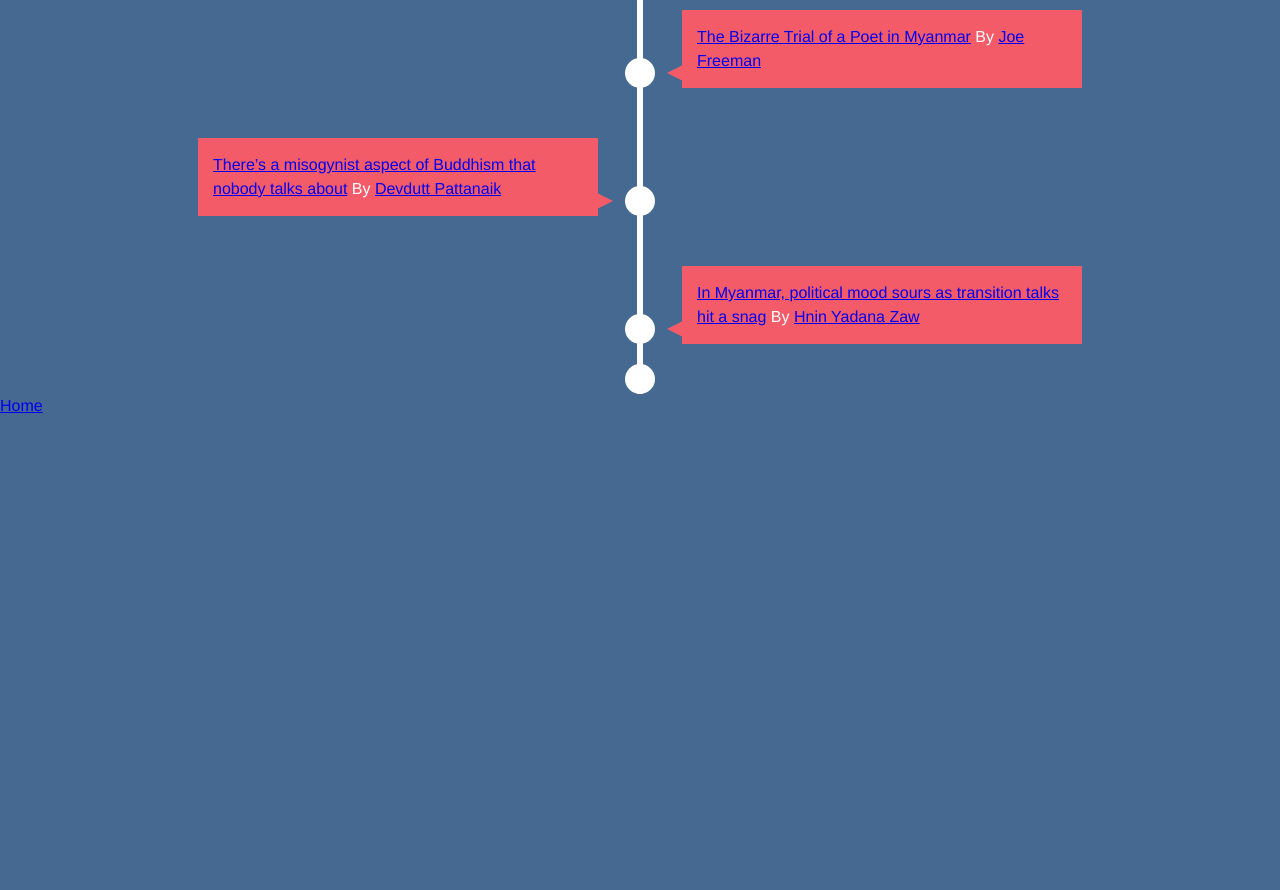
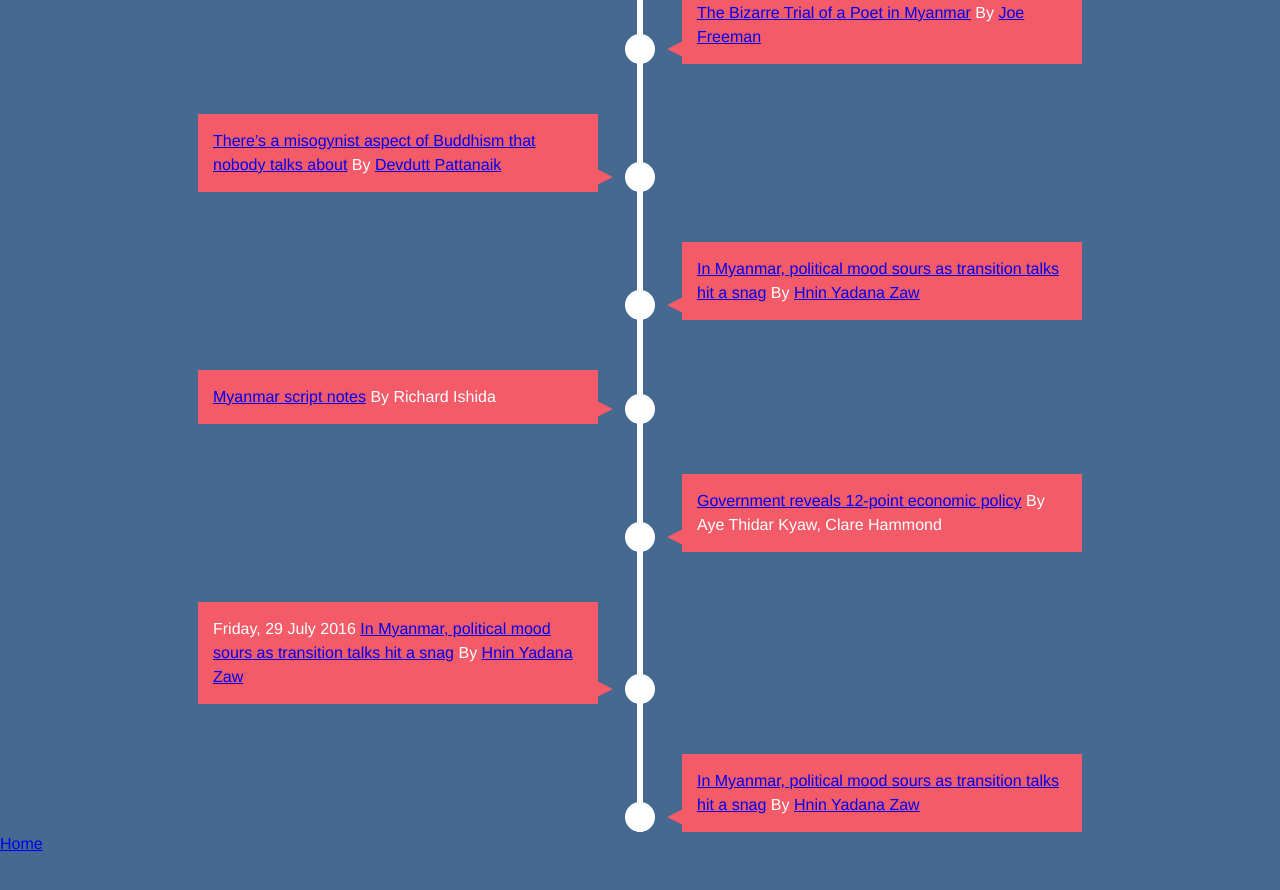
Before and after one commit to sawthinkar/sawthinkar.github.io, a Jekyll site: the page whereIamfrom/index.html, which Jekyll copies as it is, in a window 1280 px wide and 900 px high, scrolled down 1116 px. Shown: the top 890 px of the window. Built offline with Jekyll 4.4.1, drawn with Linux system fonts in a browser that asks for light colours; before the commit the page ends 1584 px from its top, so only the background shows below that; some of the changed text lies outside the part shown.

Commit message:
Update index.html

```diff
--- a/whereIamfrom/index.html
+++ b/whereIamfrom/index.html
@@ -61,7 +61,29 @@ Myanmar, Karen and Buddhism
             <a href="http://www.reuters.com/article/us-myanmar-politics-idUSKCN0VL16I">In Myanmar, political mood sours as transition talks hit a snag</a> By <a href="http://www.reuters.com/journalists/hnin-yadana-zaw">Hnin Yadana Zaw</a>
         </div>
     </li>
-    <li><a href=""></a></li>
+    <li>
+        <div>
+            <a href="http://rishida.net/scripts/myanmar/">Myanmar script notes</a> By Richard Ishida
+        </div>
+    </li>
+    <li>
+        <div>
+            <a href="http://www.mmtimes.com/index.php/business/21664-nld-12-point-economic-policy-announcement.html">Government reveals 12-point economic policy</a> By Aye Thidar Kyaw, Clare Hammond
+        </div>
+    </li>
+    <li>
+        <div>
+            <time>Friday, 29 July 2016</time> <a href="http://www.reuters.com/article/us-myanmar-politics-idUSKCN0VL16I">In Myanmar, political mood sours as transition talks hit a snag</a> By <a href="http://www.reuters.com/journalists/hnin-yadana-zaw">Hnin Yadana Zaw</a>
+        </div>
+    </li>
+    <li>
+        <div>
+            <a href="http://www.reuters.com/article/us-myanmar-politics-idUSKCN0VL16I">In Myanmar, political mood sours as transition talks hit a snag</a> By <a href="http://www.reuters.com/journalists/hnin-yadana-zaw">Hnin Yadana Zaw</a>
+        </div>
+    </li>
+
+
+
 </ul>
 </section>
 </body>
```
Also changed, not shown: other parts of whereIamfrom/index.html (+1 -1 lines).
